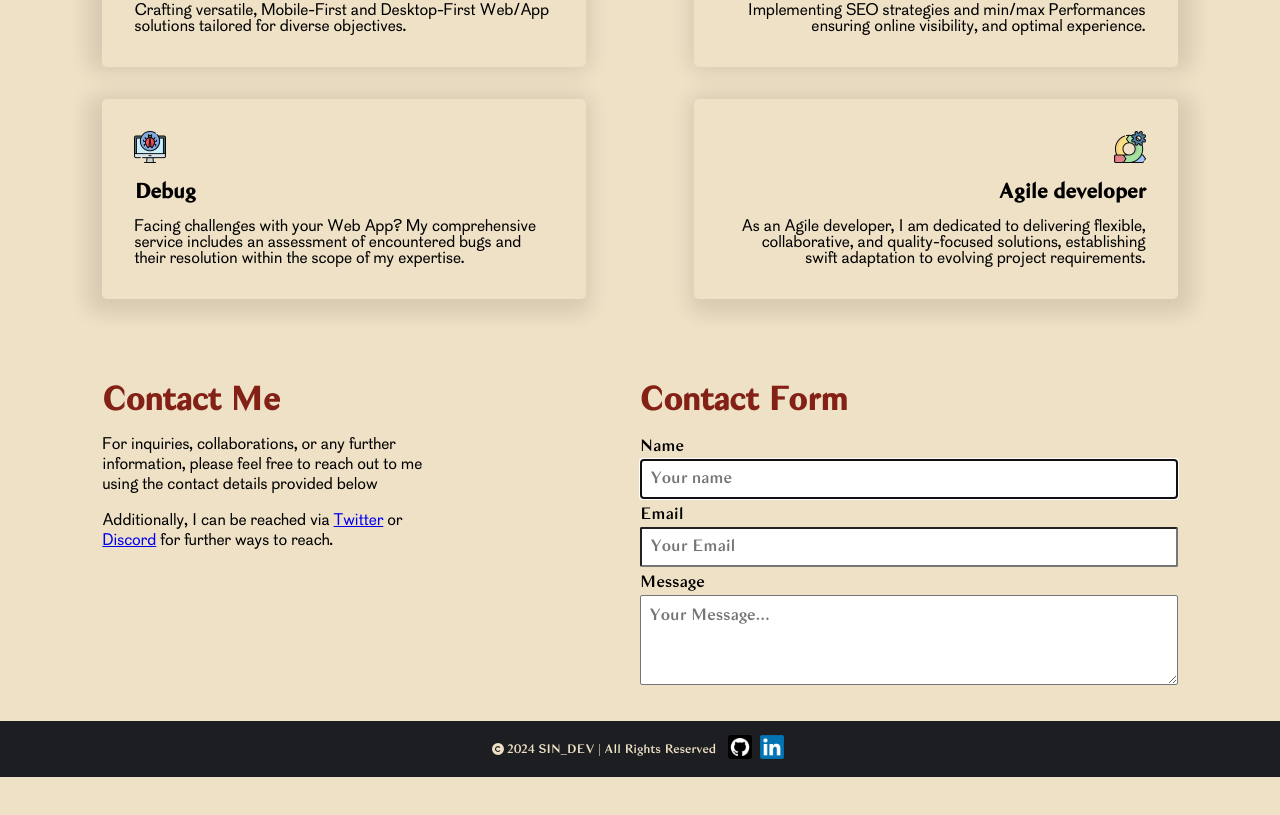
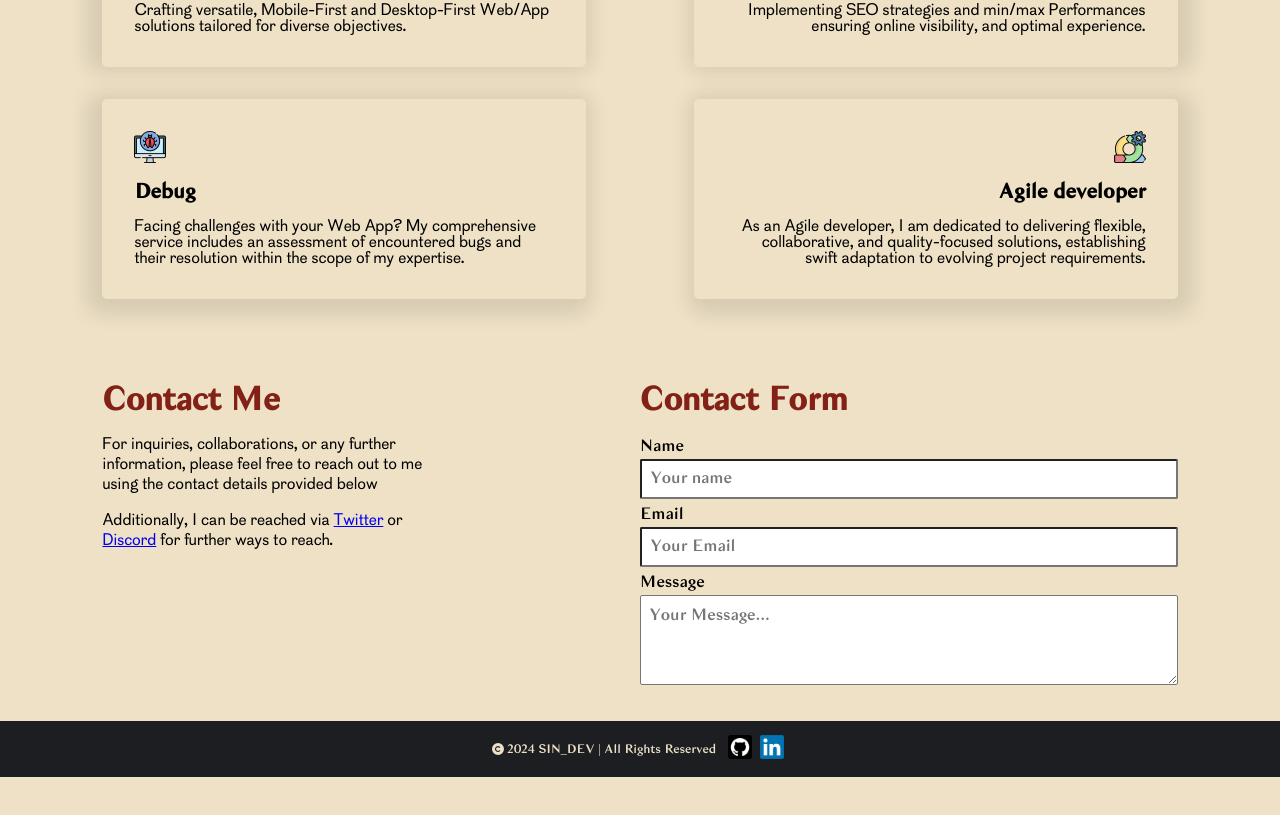
Before and after one commit to UdotBdot/Openclassrooms_P12_Portfolio, a React (Vite) app: page /home in a window 1280 px wide. Shown: the part 2546-3361 px from the top of the page. Built offline with nearby package versions, Linux system fonts and the light colour scheme.

Commit message:
DELETE: Autofocus on form

```diff
--- a/src/components/Contact/Contact.jsx
+++ b/src/components/Contact/Contact.jsx
@@ -30,7 +30,7 @@ function Contact() {
             <form>
               <div className='container-form'>
                 <div className="Input-container">
-                  <Input text="Name" autoComplete="Name" name="Name" placeholder="Your name" type="text" tabIndex="1" required autoFocus />
+                  <Input text="Name" autoComplete="Name" name="Name" placeholder="Your name" type="text" tabIndex="1" required />
                 </div>
                 <div className="Input-container">
                   <Input text="Email" autoComplete="Email" name="Email" placeholder="Your Email" type="email" tabIndex="2" required />
--- a/src/components/Input/Input.jsx
+++ b/src/components/Input/Input.jsx
@@ -1,7 +1,7 @@
 import React from 'react';
 
 function Input(props) {
-  const { text, autoComplete, name, className, placeholder, type, tabIndex, required, autoFocus, textarea } = props;
+  const { text, autoComplete, name, className, placeholder, type, tabIndex, required, textarea } = props;
 
   if (textarea) {
     return (
@@ -15,7 +15,6 @@ function Input(props) {
           placeholder={placeholder}
           tabIndex={tabIndex}
           required={required}
-          autoFocus={autoFocus}
         />
       </>
     );
@@ -32,7 +31,6 @@ function Input(props) {
           type={type}
           tabIndex={tabIndex}
           required={required}
-          autoFocus={autoFocus}
         />
       </>
     );
```
